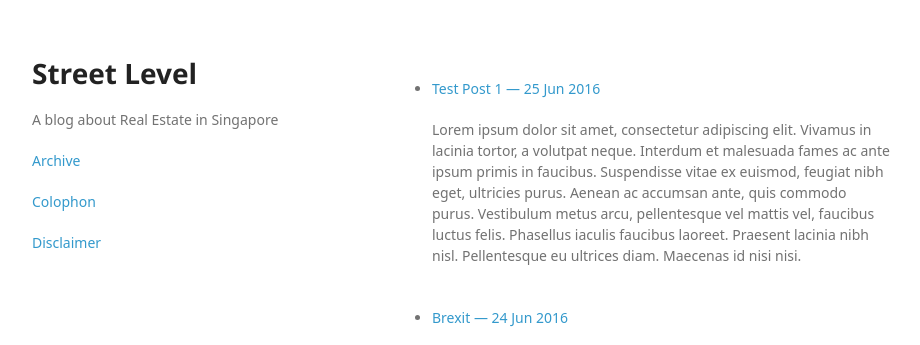
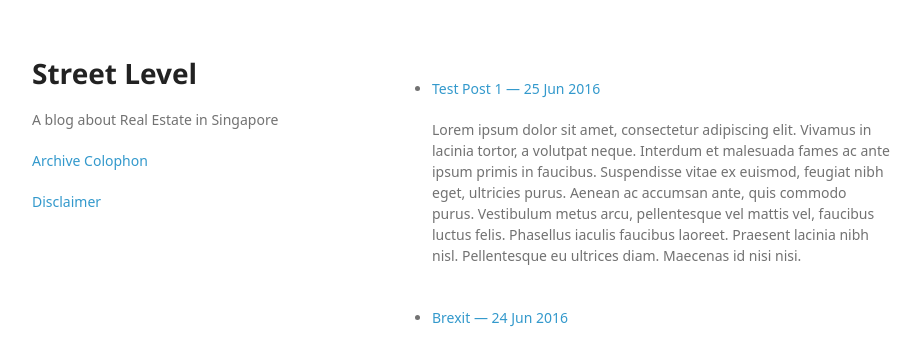
Before and after one commit to samueltwx/street-level.github.io, a Jekyll site: the page built from index.html, in a window 1280 px wide. Shown: the top 345 px of the page, without its empty margins (178-1098 px from the left). Built offline with Jekyll 4.4.1, drawn with Linux system fonts in a browser that asks for light colours; some web fonts are replaced.

Commit message:
Update default.html

```diff
--- a/_layouts/default.html
+++ b/_layouts/default.html
@@ -20,7 +20,7 @@
 
 
         <p class="view"><a href="{{ site.url }}/archive/">Archive</a>
-        <p class="view"><a href="{{ site.url }}/colophon/">Colophon</a>
+        <a href="{{ site.url }}/colophon/">Colophon</a>
         <p class="view"><a href="{{ site.url }}/disclaimer/">Disclaimer</a></p>
 
       </header>
```
